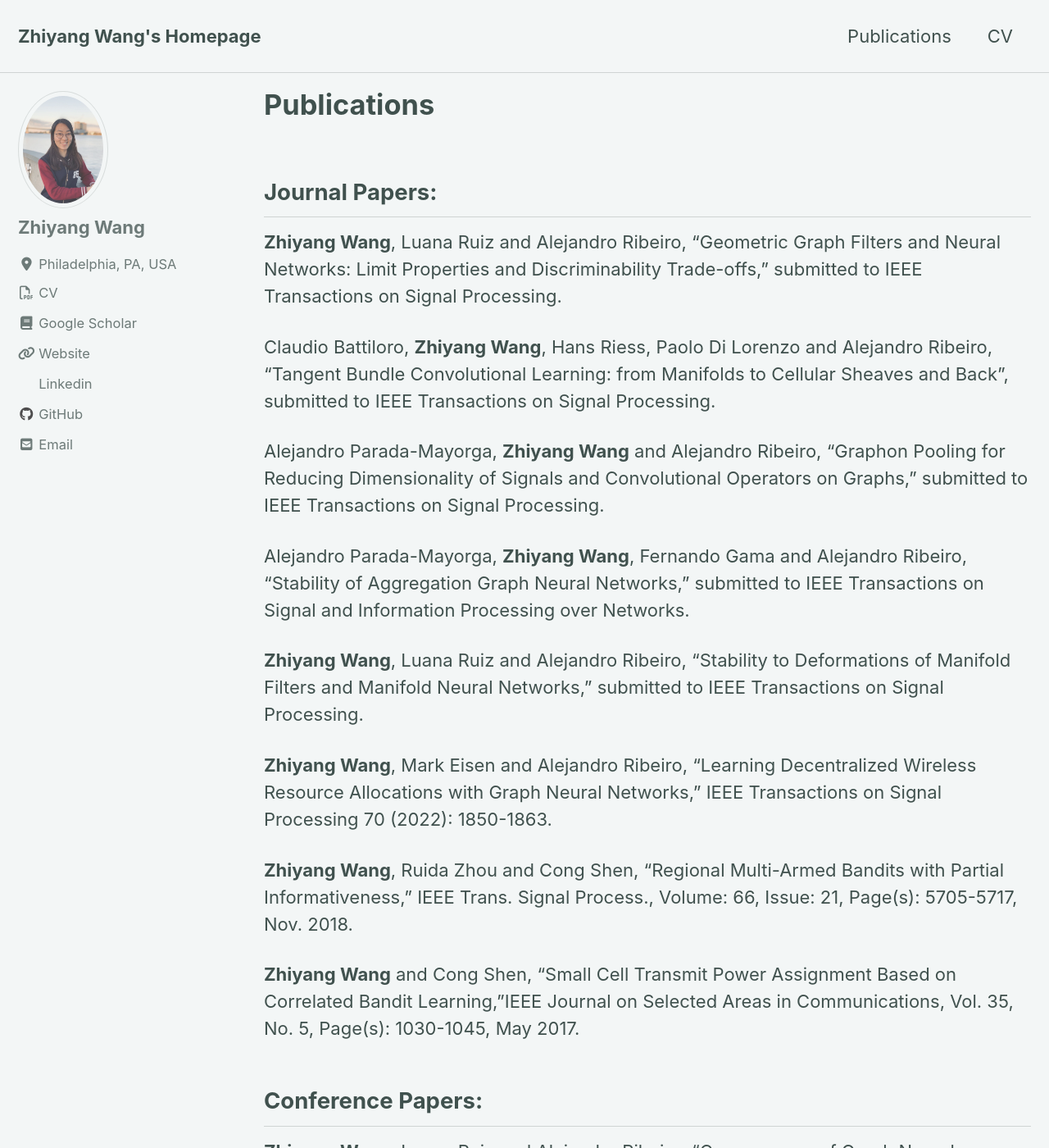
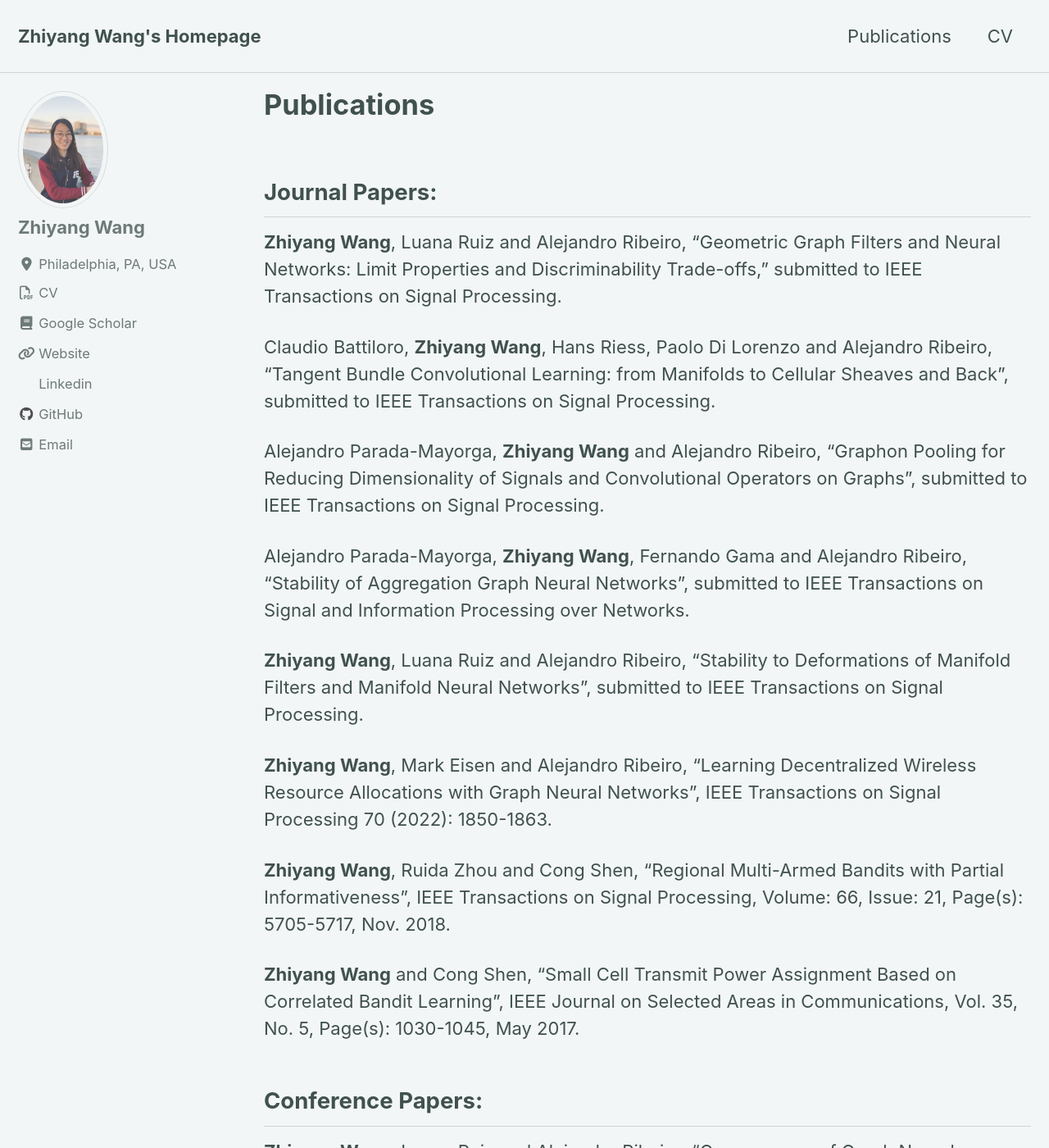
Before and after one commit to Zhiyang43/zhiyang43.github.io, a Jekyll site: the page built from _pages/publications.md, in a window 1280 px wide and 1400 px high. Shown: the whole window at 82% size. Built offline with Jekyll 4.4.1, drawn with Linux system fonts in a browser that asks for light colours; cached includes are drawn as plain includes; nearby versions of some CDN libraries.

Commit message:
Update publications.md

```diff
--- a/_pages/publications.md
+++ b/_pages/publications.md
@@ -12,17 +12,17 @@ author_profile: true
 
 Claudio Battiloro, <b>Zhiyang Wang</b>, Hans Riess, Paolo Di Lorenzo and Alejandro Ribeiro, "Tangent Bundle Convolutional Learning: from Manifolds to Cellular Sheaves and Back", submitted to IEEE Transactions on Signal Processing. <br>
 
-Alejandro Parada-Mayorga, <b>Zhiyang Wang</b> and  Alejandro Ribeiro, "Graphon Pooling for Reducing Dimensionality of Signals and Convolutional Operators on Graphs," submitted to IEEE Transactions on Signal Processing. <br>
+Alejandro Parada-Mayorga, <b>Zhiyang Wang</b> and  Alejandro Ribeiro, "Graphon Pooling for Reducing Dimensionality of Signals and Convolutional Operators on Graphs", submitted to IEEE Transactions on Signal Processing. <br>
 
-Alejandro Parada-Mayorga, <b>Zhiyang Wang</b>, Fernando Gama and  Alejandro Ribeiro, "Stability of Aggregation Graph Neural Networks," submitted to IEEE Transactions on Signal and Information Processing over Networks. <br>
+Alejandro Parada-Mayorga, <b>Zhiyang Wang</b>, Fernando Gama and  Alejandro Ribeiro, "Stability of Aggregation Graph Neural Networks", submitted to IEEE Transactions on Signal and Information Processing over Networks. <br>
 
-<b>Zhiyang Wang</b>, Luana Ruiz and  Alejandro Ribeiro, "Stability to Deformations of Manifold Filters and Manifold Neural Networks," submitted to IEEE Transactions on Signal Processing. <br>
+<b>Zhiyang Wang</b>, Luana Ruiz and  Alejandro Ribeiro, "Stability to Deformations of Manifold Filters and Manifold Neural Networks", submitted to IEEE Transactions on Signal Processing. <br>
 
-<b>Zhiyang Wang</b>, Mark Eisen and  Alejandro Ribeiro, "Learning Decentralized Wireless Resource Allocations with Graph Neural Networks," IEEE Transactions on Signal Processing 70 (2022): 1850-1863. <br>
+<b>Zhiyang Wang</b>, Mark Eisen and  Alejandro Ribeiro, "Learning Decentralized Wireless Resource Allocations with Graph Neural Networks", IEEE Transactions on Signal Processing 70 (2022): 1850-1863. <br>
 
-<b>Zhiyang Wang</b>, Ruida Zhou and Cong Shen, "Regional Multi-Armed Bandits with Partial Informativeness," IEEE Trans. Signal Process., Volume: 66, Issue: 21, Page(s): 5705-5717, Nov. 2018.<br>
+<b>Zhiyang Wang</b>, Ruida Zhou and Cong Shen, "Regional Multi-Armed Bandits with Partial Informativeness", IEEE Transactions on Signal Processing, Volume: 66, Issue: 21, Page(s): 5705-5717, Nov. 2018.<br>
 
-<b>Zhiyang Wang</b> and Cong Shen, "Small Cell Transmit Power Assignment Based on Correlated Bandit Learning,"IEEE Journal on Selected Areas in Communications, Vol. 35, No. 5, Page(s): 1030-1045, May 2017.
+<b>Zhiyang Wang</b> and Cong Shen, "Small Cell Transmit Power Assignment Based on Correlated Bandit Learning", IEEE Journal on Selected Areas in Communications, Vol. 35, No. 5, Page(s): 1030-1045, May 2017.
 
 
 <h2>Conference Papers:</h2>
```
